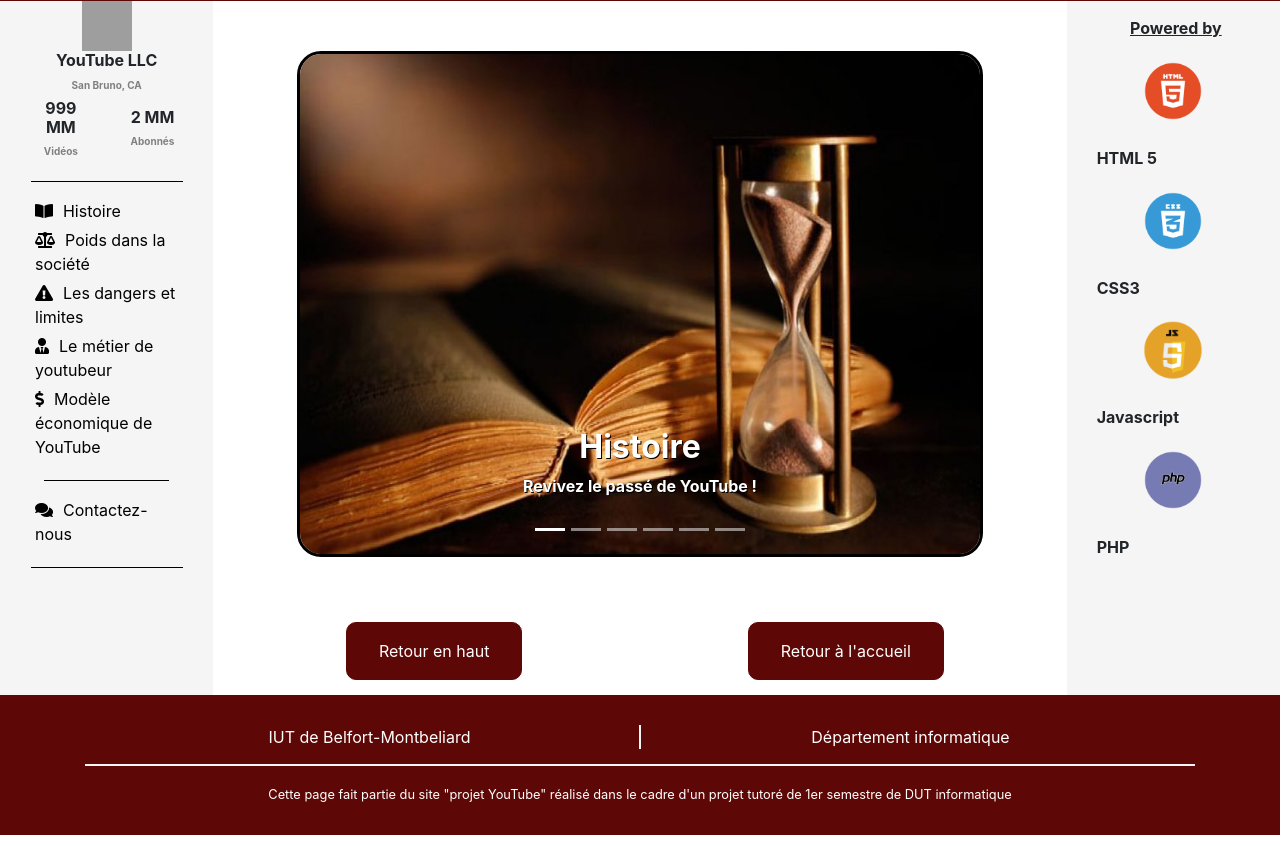
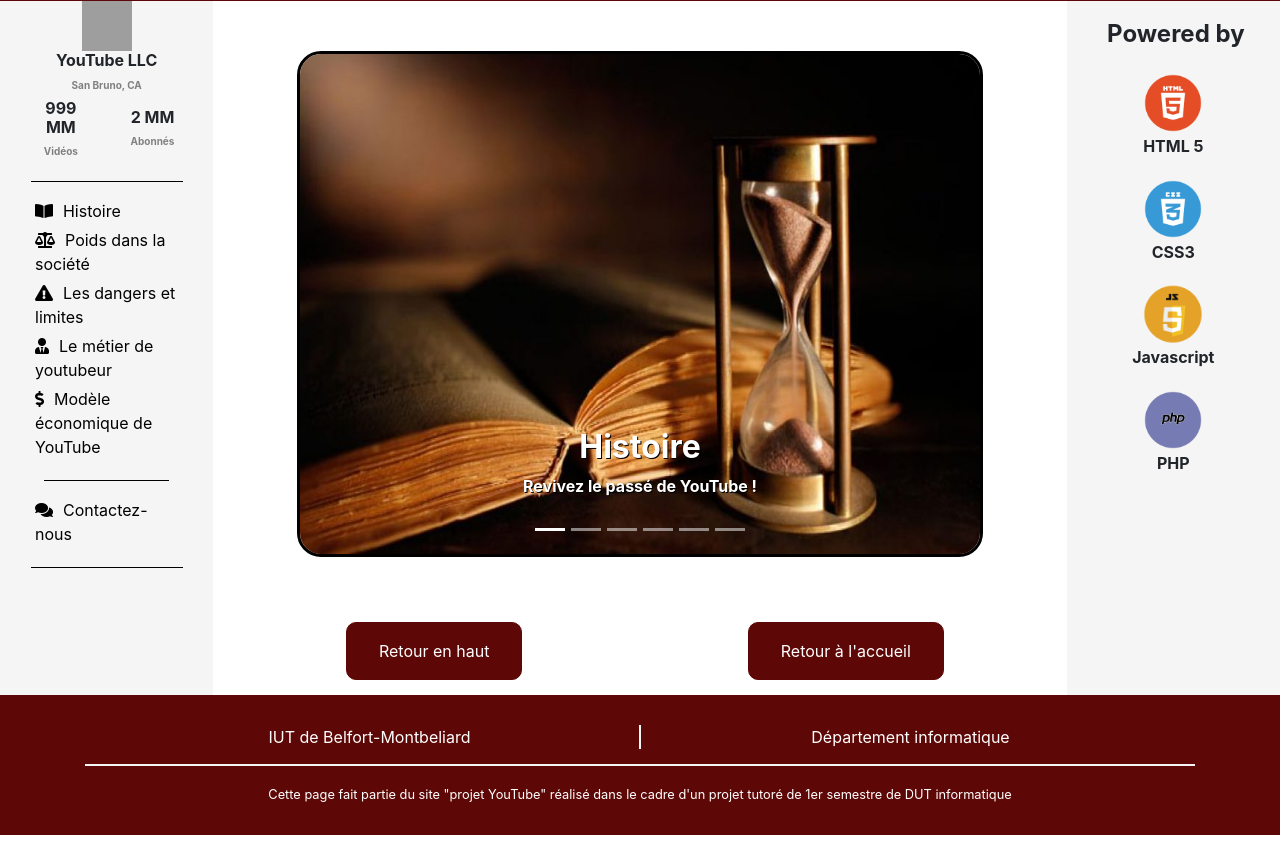
Before and after one commit to projettutoreyoutube/siteweb, a PHP site: page / in a window 1280 px wide. Shown: the part 215-1058 px from the top of the page. Run offline with PHP 8.4, Linux system fonts and the light colour scheme; some libraries are stand-ins or nearby versions; grey boxes are pictures that could not be loaded.

Commit message:
amélioration du centrage des ico dans l'aside
je veux vraiment que le projet ce termine, je veux mourire svp

```diff
--- a/css/mystyle.css
+++ b/css/mystyle.css
@@ -261,16 +261,18 @@ div.aside_right_title{
   padding-top: 15px;
   text-align: center;
   font-weight: bold;
-  text-decoration: underline;
+  font-size: 1.5em;
 }
 
 .description{
   padding-top: 20px;
   font-weight: bold;
+  align-self: center;
 }
 
 .legende{
-  padding-top: 24px;
+  align-self: center;
+  text-align: center;
 }
 
 div.ico_langage{
```
